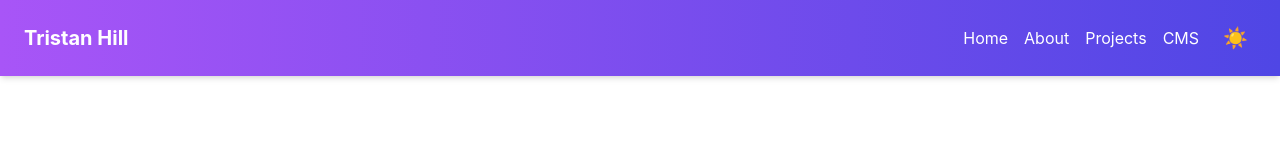
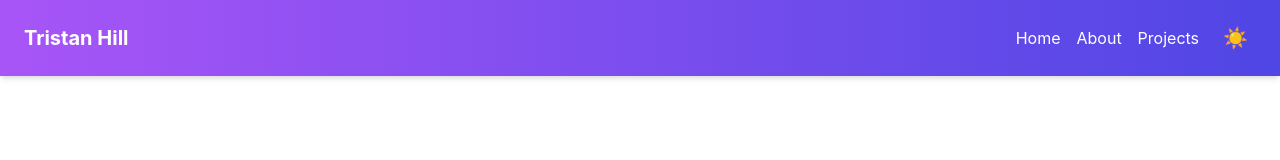
Before and after one commit to longtimeno-c/TristanBio, a Next.js app: page / in a window 1280 px wide. Shown: the top 160 px of the page. Built offline with nearby package versions, Linux system fonts and the light colour scheme.

Commit message:
hidden CSM

```diff
--- a/components/Navbar.tsx
+++ b/components/Navbar.tsx
@@ -11,7 +11,7 @@ export default function Navbar() {
         <Link href="/" className="text-white hover:underline">Home</Link>
         <Link href="/about" className="text-white hover:underline">About</Link>
         <Link href="/projects" className="text-white hover:underline">Projects</Link>
-        <Link href="/studio" className="text-white hover:underline">CMS</Link>
+        {/* <Link href="/studio" className="text-white hover:underline">CMS</Link> */}
 
         <DarkModeToggle />
       </div>
```
